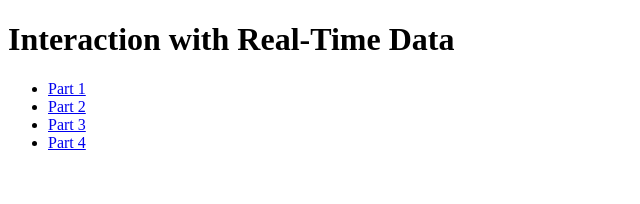
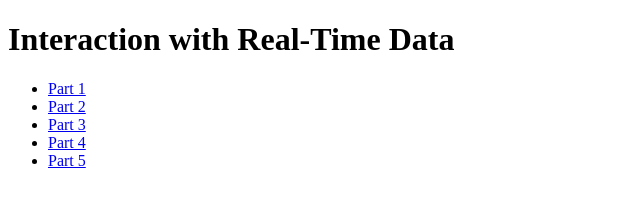
Before and after one commit to Jiaxin33852/core-2-interaction, a plain HTML site: page studio/projects/03_interaction-with-real-time-Data/index.html in a window 1280 px wide. Shown: the full height of the page, 0-640 px from the left. Drawn offline with Linux system fonts and the light colour scheme.

Commit message:
Update index.html

```diff
--- a/studio/projects/03_interaction-with-real-time-Data/index.html
+++ b/studio/projects/03_interaction-with-real-time-Data/index.html
@@ -13,6 +13,7 @@
             <li><a href="https://www.figma.com/file/AIEzdQS4pi8NEeVsPdjAlL/Project-3-Design-Idea?type=design&node-id=0-1&mode=design&t=HYrJWzVuIpts1TTl-0">Part 2</a></li>
             <li><a href="https://www.figma.com/file/AIEzdQS4pi8NEeVsPdjAlL/Project-3-Design-Idea?type=design&node-id=0-1&mode=design&t=HYrJWzVuIpts1TTl-0">Part 3</a></li>
             <li><a href="https://www.figma.com/file/lJ1QeNkQ3eQj2RyH0J80Ru/Project-3-Part-4?type=design&node-id=1-8&mode=design&t=sTcZOGuWZBYkXu95-0">Part 4</a></li>
+            <li><a href="https://jiaxin33852.github.io/coal_ice/">Part 5</a></li>
         </ul>
     </nav>
 </body>
```
